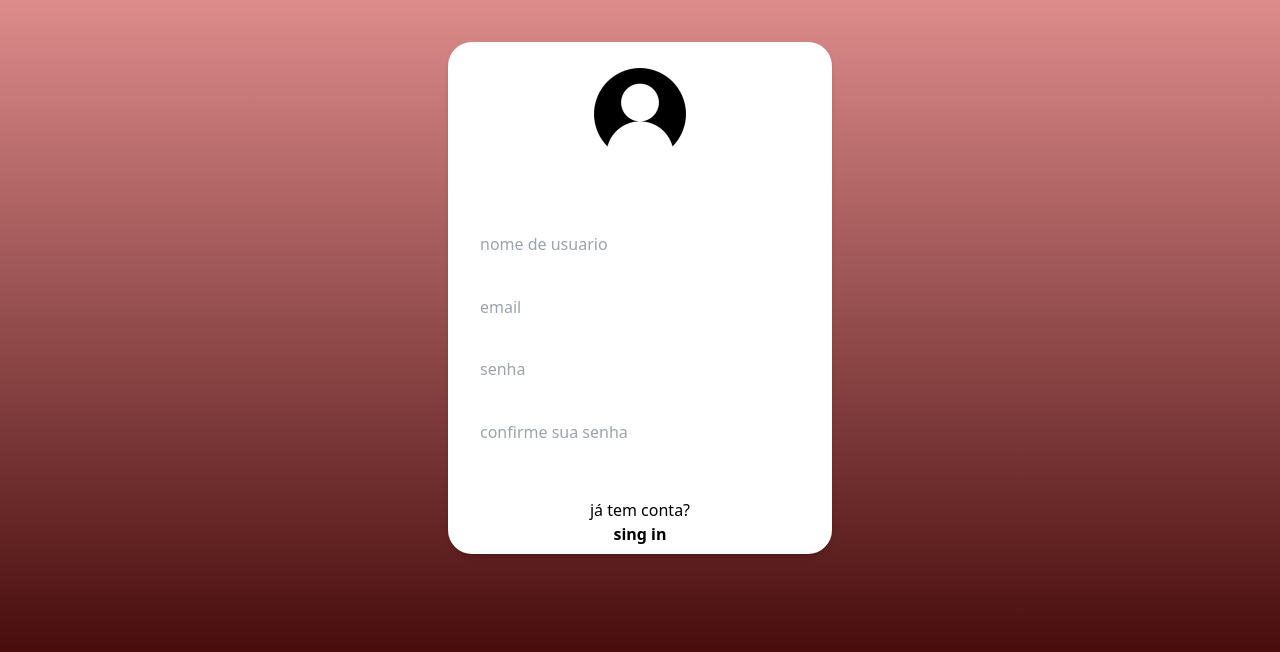
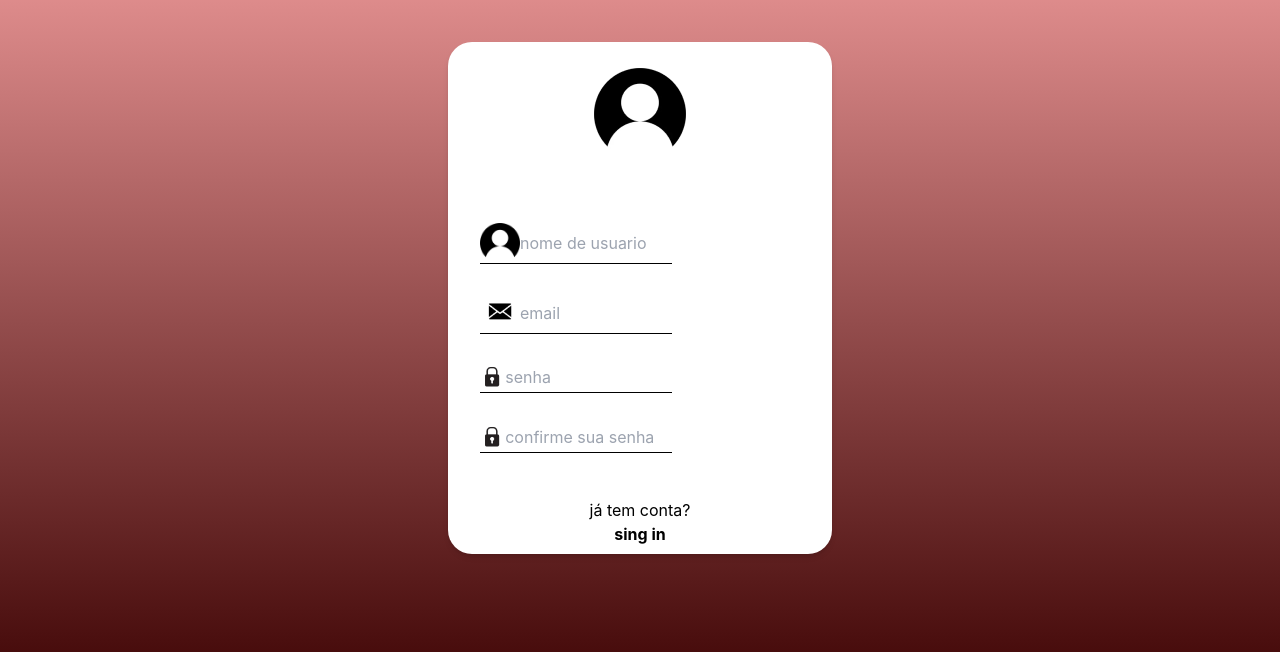
Before and after one commit to jeca16/acmeFilmeFront, a website: page src/pages/cadastre-se.html in a window 1280 px wide. Shown: the part 134-786 px from the top of the page. Drawn offline with Linux system fonts and the light colour scheme.

Commit message:
adicionar cadastro

```diff
--- /dev/null
+++ b/src/css/cadastro.css
@@ -0,0 +1,47 @@
+*{
+    margin: 0;
+    padding: 0;
+    box-sizing: border-box;
+    font-family: "Inter", sans-serif;
+}
+
+.email{
+    display: flex;
+    flex-direction: row;
+    border-bottom:  1px solid black;
+    width: 15vw;
+    outline: none;
+}
+
+#spanEmail{
+ width: 40px;
+ height: 40px;
+}
+
+
+.userName{
+    display: flex;
+    flex-direction: row;
+    border-bottom:  1px solid black;
+    width: 15vw;
+    outline: none;
+}
+
+
+
+.senha{
+    display: flex;
+    flex-direction: row;
+    border-bottom:  1px solid black;
+    width: 15vw;
+    outline: none;
+}
+
+#spanSenha{
+    width: 30px;
+    height: 30px;
+}
+
+.inserir{
+    outline: none;
+}
--- a/src/pages/cadastre-se.html
+++ b/src/pages/cadastre-se.html
@@ -5,6 +5,7 @@
     <meta charset="UTF-8">
     <meta name="viewport" content="width=device-width, initial-scale=1.0">
     <link href="../output.css" rel="stylesheet">
+    <link rel="stylesheet" href="../css/cadastro.css">
     <title>Acme - Filmes</title>
 </head>
 
@@ -25,14 +26,31 @@
             </div>
 
             <div class="inputs justify-evenly  flex flex-col h-80 w-80 pt-4 pb-4">
-                <input type="text" placeholder="nome de usuario" class="outline-none">
-                <input type="text" placeholder="email" class="outline-none">
-                <input type="text" placeholder="senha" class="outline-none">
-                <input type="text" placeholder="confirme sua senha" class="outline-none">
+                <div class="userName">
+                    <img id="spanEmail" src="../img/image 15.png" alt="">
+                    <input type="text" placeholder="nome de usuario" class="outline-none">
+                </div>
+
+                <div class="email">
+                    <img id="spanEmail" src="../img/image 33.png" alt="">
+                    <input type="text" placeholder="email" class="outline-none">
+                </div>
+
+                <div class="senha">
+                    <img id="spanSenha" src="../img/image 34.png" alt="">
+                    <input type="password" placeholder="senha" class="outline-none">
+                </div>
+
+                <div class="senha">
+                    <img id="spanSenha" src="../img/image 34.png" alt="">
+                    <input type="password" placeholder="confirme sua senha" class="outline-none">
+                </div>
+
+
             </div>
 
             <h1 class="font-normal">já tem conta?</h1>
-           <a href="./login.html" target="_blank">
+           <a href="../login.html" target="_blank">
             <h2 class="font-bold">sing in</h2>
            </a>
         </div>
```
Also changed, not shown: src/js/login.js (+29 -0 lines), src/login.html (+4 -3 lines).
